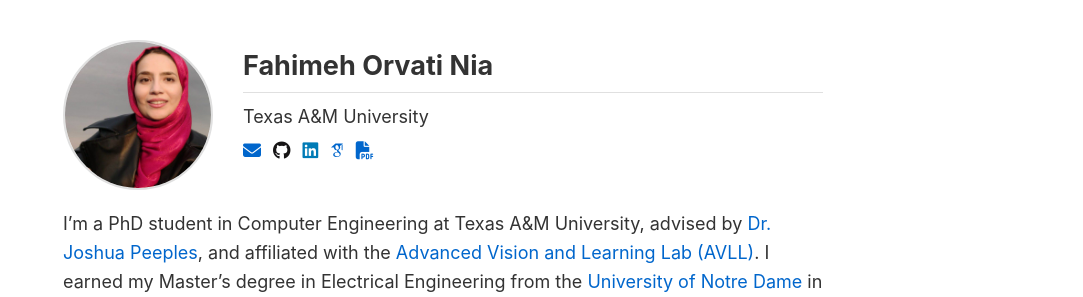
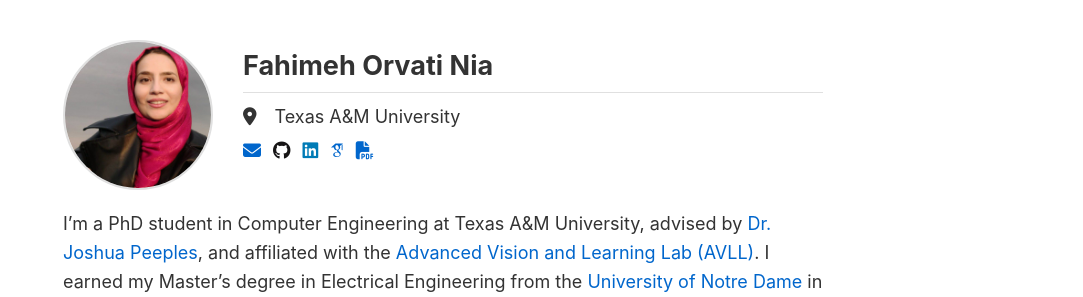
Before and after one commit to fahimehorvatinia/fahimehorvatinia.github.io, a Jekyll site: the page built from index.md, in a window 1280 px wide. Shown: the top 297 px of the page, without its empty margins (197-1280 px from the left). Built offline with Jekyll 4.4.1, drawn with Linux system fonts in a browser that asks for light colours; some web fonts are replaced.

Commit message:
Add location icon next to university

```diff
--- a/index.md
+++ b/index.md
@@ -12,7 +12,7 @@ sidebar: false
   </div>
   <div style="flex: 1;">
     <h2 style="margin-top: 0; margin-bottom: 10px;">Fahimeh Orvati Nia</h2>
-    <p style="margin: 5px 0;">Texas A&M University</p>
+    <p style="margin: 5px 0;"><i class="fa-solid fa-location-dot icon-pad-right" aria-hidden="true" title="Location"></i>Texas A&M University</p>
     <ul class="social-icons" style="margin: 5px 0; padding: 0; list-style: none; display: flex; gap: 12px; align-items: center;">
       <li>
         <a href="mailto:fahimehorvatinia@tamu.edu" aria-label="Email" title="Email">
```
